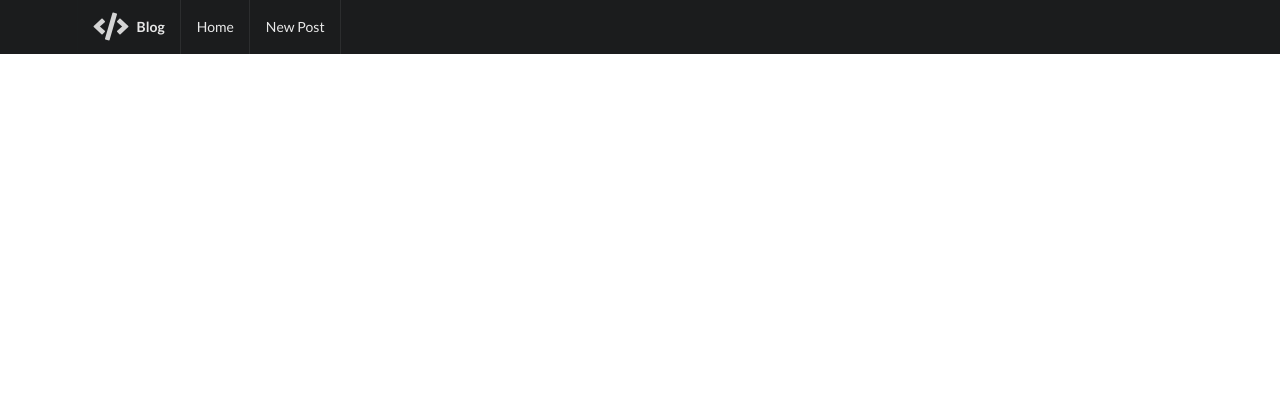
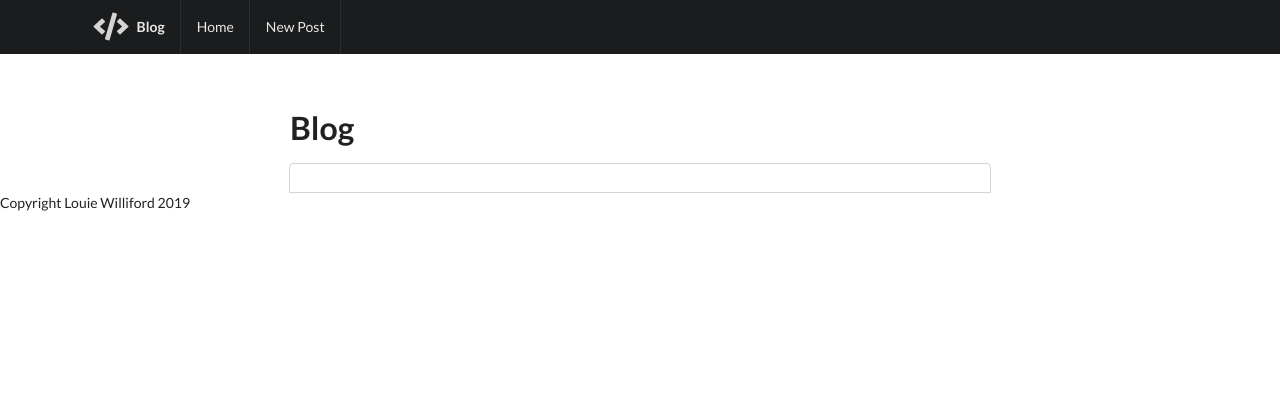
Before and after one commit to dustyfingers/webdev-bootcamp, a Node server app: page /blogs in a window 1280 px wide. Shown: the top 420 px of the page. Before the commit the page ends 54 px from the top, so only its background shows below. Run offline with Node 20, Linux system fonts and the light colour scheme; data that the repository does not hold is empty; some libraries are stand-ins or nearby versions.

Commit message:
finishing touches on blog app

```diff
--- a/restful-routing/blog-app/app.js
+++ b/restful-routing/blog-app/app.js
@@ -1,5 +1,6 @@
 var express = require('express'),
     methodOverride = require('method-override'),
+    expressSanitizer = require('express-sanitizer'),
     app = express(),
     port = 5665,
     bodyParser = require('body-parser'),
@@ -12,6 +13,8 @@
 app.use(express.static('public'));
 app.use(bodyParser.urlencoded({ extended: true}));
 app.use(methodOverride('_method'));
+// sanitizer must be after bodyParser
+app.use(expressSanitizer());
 
 
 // MONGOOSE MODEL CONFIG
@@ -57,6 +60,7 @@
 // CREATE ROUTE
 app.post('/blogs', (req, res) => {
   // create blog Post
+  req.body.blog.body = req.sanitize(req.body.blog.body);
   Blog.create(req.body.blog, (err, newBlog) => {
     if (err) {
       res.render('new');
@@ -91,6 +95,7 @@
 
 // UPDATE ROUTE
 app.put('/blogs/:id', (req, res) => {
+  req.body.blog.body = req.sanitize(req.body.blog.body);
   Blog.findByIdAndUpdate(req.params.id, req.body.blog, (err, updatedBlog) => {
     if (err) {
       res.redirect('/blogs');
--- a/restful-routing/blog-app/package.json
+++ b/restful-routing/blog-app/package.json
@@ -12,6 +12,7 @@
     "body-parser": "^1.18.3",
     "ejs": "^2.6.1",
     "express": "^4.16.4",
+    "express-sanitizer": "^1.0.5",
     "method-override": "^3.0.0",
     "mongoose": "^5.5.0"
   }
--- a/restful-routing/blog-app/views/index.ejs
+++ b/restful-routing/blog-app/views/index.ejs
@@ -1,13 +1,32 @@
 <% include partials/header %>
 
-<% blogs.forEach((blog) => { %>
-    <div>
-      <h2><%= blog.title%></h2>
-      <img src="<%= blog.image %>" alt="<%= blog.title%>">
-      <span><%= blog.created %></span>
-      <p><%= blog.body.substring(0, 100) %>. . . </p>
-      <a href="/blogs/<%= blog._id %>">Read More</a>
+<div class="ui main text container">
+  <div class="ui huge header">Blog</div>
+  <div class="ui top attached segment">
+    <div class="ui divided items">
+      <% blogs.forEach((blog) => { %>
+          <div class="item">
+            <div class="image">
+              <img src="<%= blog.image %>" alt="<%= blog.title%>">
+            </div>
+            <div class="content">
+              <a class="header" href="/blogs/<%= blog._id %>"><%= blog.title%></a>
+              <div class="meta">
+                <span><%= blog.created.toDateString() %></span>
+              </div>
+              <div class="description">
+                <p><%- blog.body.substring(0, 150) %>. . . </p>
+              </div>
+              <div class="extras">
+                <a class="ui floated basic violet buttton" href="/blogs/<%= blog._id %>">
+                  Read More <i class="right chevron icon"></i>
+                </a>
+              </div>
+            </div>
+          </div>
+      <% }); %>
     </div>
-<% }); %>
+  </div>
+</div>
 
 <% include partials/footer %>
--- a/restful-routing/blog-app/views/show.ejs
+++ b/restful-routing/blog-app/views/show.ejs
@@ -18,7 +18,6 @@
       </form>
     </div>
   </div>
-
 </div>
 
 <% include partials/footer %>
```
Also changed, not shown: 1 other file.
